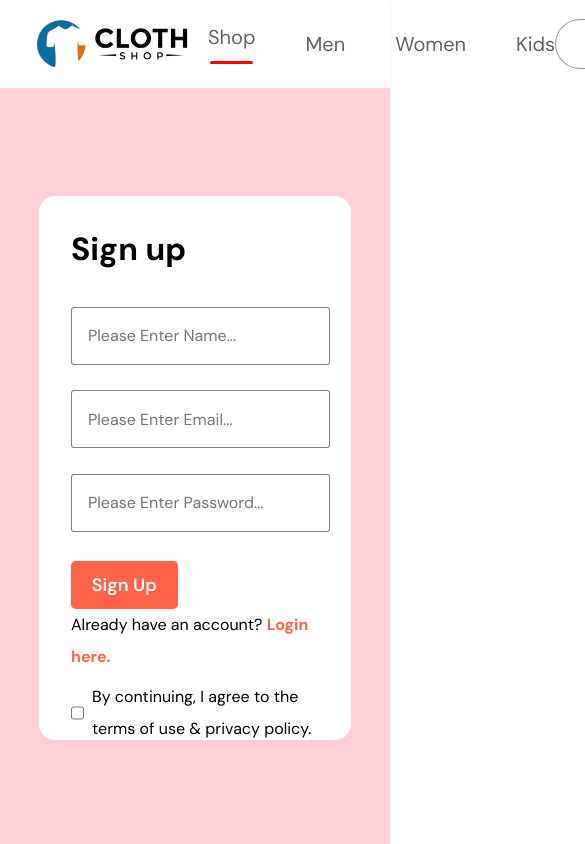
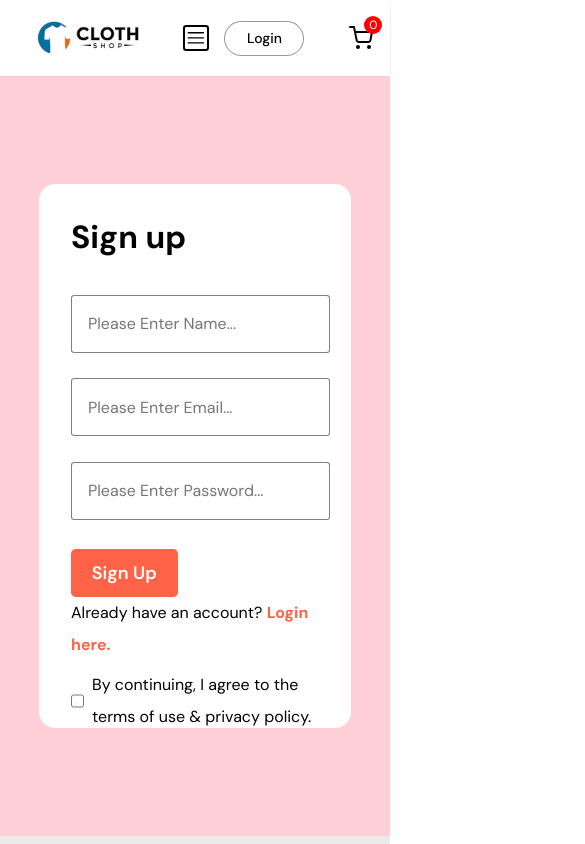
Before and after one commit to NipunShrivats/ecommerce-clothing, a React (Vite) app: page /loginSignup in a window 390 px wide. Shown: the top 844 px of the page, 585 px wide, since content can reach past the window. Built offline with nearby package versions, Linux system fonts and the light colour scheme.

Commit message:
changes on 31Aug, commit no.2

```diff
--- a/src/Components/Navbar/Navbar.css
+++ b/src/Components/Navbar/Navbar.css
@@ -40,7 +40,6 @@
   gap: 3px;
   transition: 0.5s;
   /* border: 2px solid red; */
-
 }
 
 .nav-menu li a {
@@ -57,7 +56,7 @@
   height: 3px;
   border-radius: 10px;
   background: red;
-    margin-top: .5rem;
+  margin-top: 0.5rem;
 }
 
 .nav-login-cart {
@@ -83,14 +82,14 @@
   /* border: 2px solid red; */
   font-size: 1.5rem;
   color: black;
-    padding: .9rem;
+  padding: 0.9rem;
   display: flex;
   align-items: center;
   justify-content: center;
   border-radius: 2rem;
 }
 .nav-login-cart .cart-icon:hover {
-    transition: .3s;
+  transition: 0.3s;
   background-color: #d7d7d7;
 }
 .nav-login-cart .cart-icon:active {
@@ -115,5 +114,109 @@
   font-size: 14px;
   background-color: rgb(255, 0, 0);
   color: white;
+}
+.nav-dropdown{
+    display: none;
+}
+
+/* ----------------------------------------------------- */
+/* ----------------------------------------------------- */
+@media(max-width:1280px){
+    .navbar{
+        padding: 12px 50px;
+    }
+    .nav-logo img{
+        width: 10rem;
+    }
+    .nav-menu{
+        gap: 30px;
+        font-size: 16px;
+    }
+    .nav-login-cart{
+        gap: 30px;
+    }
+    .nav-login-cart button{
+        width: 120px;
+        height: 45px;
+        font-size: 16px;
+    }
+    .nav-login-cart .nav-cart-count {
+        width: 18px;
+        height: 18px;
+        margin-top: -27px;
+        margin-left: -53px;
+        border-radius: 10rem;
+        font-size: 12px;
 
       }
+}
+
+@media(max-width:1024px){
+    .navbar{
+        padding: 12px 30px;
+    }
+    .nav-menu{
+        gap: 25px;
+        font-size: 14px;
+    }
+
+    .nav-login-cart{
+        gap: 30px;
+    }
+    .nav-login-cart button{
+        width: 80px;
+        height: 35px;
+        font-size: 14px;
+    }
+}
+
+@media(max-width:800px){
+    .navbar{
+        padding: 10px 0px;
+    }
+    .nav-dropdown{
+        /* border: 2px solid red; */
+        border: 2px solid rgba(0,0,0,1);
+        border-radius: .2rem;
+        padding: .08rem;
+        display: flex;
+        font-size: 1.2rem;
+        /* transform: rotate(0deg); */
+        transition: 0.5s;
+    }
+    .nav-menu{
+        border: 1px solid rgba(0,0,0,0.1);
+        display: none;
+        height: 80px;
+        width: 100%;
+        position: absolute;
+        background-color: white;
+        justify-content: center;
+        top: 70px ;
+        z-index: 100;
+    }
+
+    .nav-menu-visible{
+        display: flex;
+    }
+
+    .nav-dropdown.open{
+        /* transform: rotate(90deg); */
+    }
+
+}
+
+@media(max-width:500px){
+    .navbar{
+       width: 8px 0px;
+        gap: 0;
+    }
+    .nav-logo{
+        transform: scale(0.8);
+    }
+    .nav-menu{
+        height: 100px;
+        /* width: 2rem; */
+    }
+
+}
--- a/src/Components/Navbar/Navbar.jsx
+++ b/src/Components/Navbar/Navbar.jsx
@@ -1,14 +1,22 @@
-import { React, useContext, useState } from "react";
+import { React, useContext, useState, useRef } from "react";
 import "./Navbar.css";
 import logo from "../../assets/logo/logo-bg.png";
 import cart_icon from "../../assets/Frontend_Assets/cart_icon.png";
 import { Link } from "react-router-dom";
 import { ShopContext } from "../../Context/ShopContext";
 import { FiShoppingCart } from "react-icons/fi";
+import { RxHamburgerMenu } from "react-icons/rx";
 
 export default function Navbar() {
   const [menu, setMenu] = useState("shop");
   const { getTotalCartItems } = useContext(ShopContext);
+  const menuRef = useRef();
+
+  const dropDown_toggle = (e) => {
+    menuRef.current.classList.toggle("nav-menu-visible");
+    e.target.classList.toggle("open");
+  };
+
   return (
     <>
       <div className="navbar">
@@ -17,7 +25,8 @@ export default function Navbar() {
             <img src={logo} alt="Logo" />
           </Link>
         </div>
-        <ul className="nav-menu">
+        <RxHamburgerMenu className="nav-dropdown" onClick={dropDown_toggle} />
+        <ul ref={menuRef} className="nav-menu">
           <li
             onClick={() => {
               setMenu("shop");
```
Also changed, not shown: src/Pages/Shop/Shop.jsx (+15 -17 lines). Lines whose indentation alone changed are shown as unchanged.
